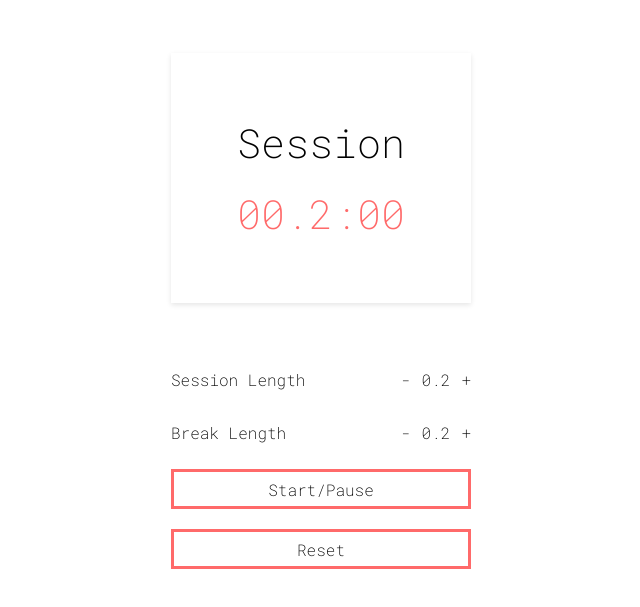
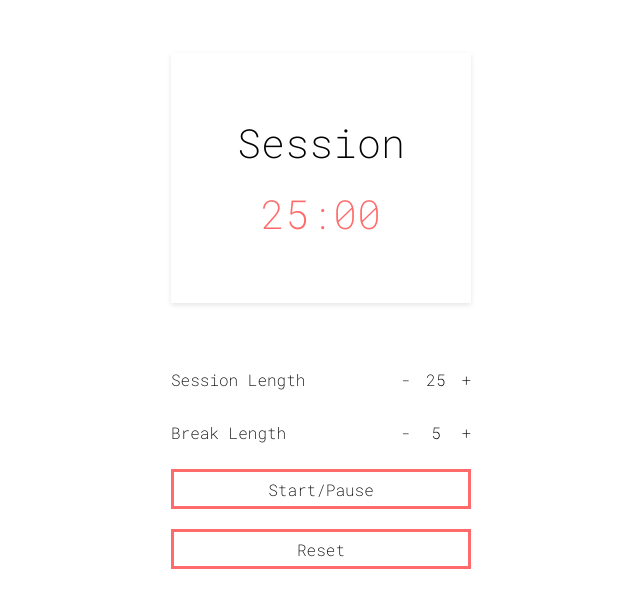
Before and after one commit to trufflesprouts/pomodoro, a plain HTML site: page index.html in a window 1280 px wide. Shown: the part 97-704 px from the top of the page, without its empty margins (319-959 px from the left). Drawn offline with Linux system fonts and the light colour scheme.

Commit message:
fixed time on screen

```diff
--- a/index.html
+++ b/index.html
@@ -31,7 +31,7 @@
       <p>Session Length</p>
       <div class="controls">
         <button type="button" value="deduct">-</button>
-        <p id="sessionLength">0.2</p>
+        <p id="sessionLength">25</p>
         <button type="button" value="add">+</button>
       </div>
     </div>
@@ -39,7 +39,7 @@
       <p>Break Length</p>
       <div class="controls">
         <button type="button" value="deduct">-</button>
-        <p id="breakLength">0.2</p>
+        <p id="breakLength">5</p>
         <button type="button" value="add">+</button>
       </div>
     </div>
```
